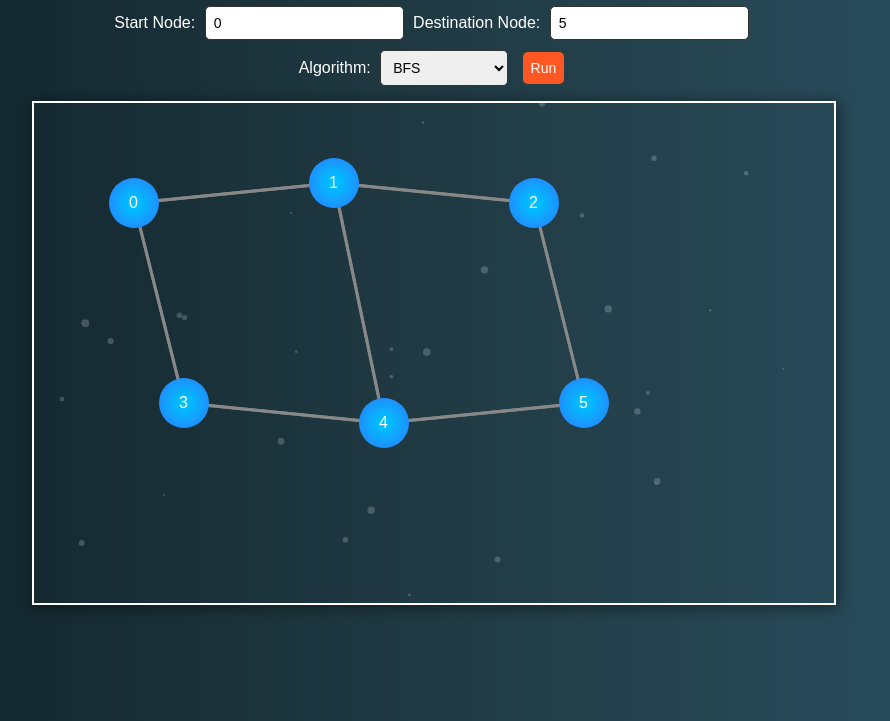
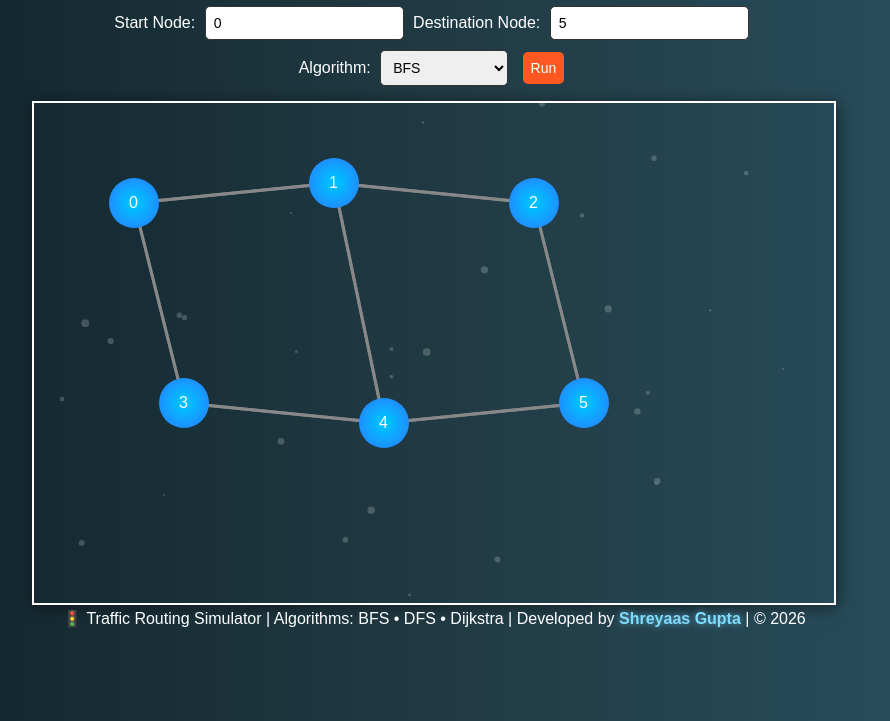
Before and after one commit to itsShreyaas/TRAFFIC-ROUTING-WEB, a plain HTML site: page index.html in a window 1280 px wide. Shown: the part 79-800 px from the top of the page, without its empty margins (206-1096 px from the left). Drawn offline with Linux system fonts and the light colour scheme.

Commit message:
Add footer to project

```diff
--- a/index.html
+++ b/index.html
@@ -21,6 +21,18 @@
 </div>
 
 <canvas id="graphCanvas" width="800" height="500"></canvas>
+<footer class="app-footer">
+  <div class="footer-content">
+    <span>🚦 Traffic Routing Simulator</span>
+    <span class="divider">|</span>
+    <span>Algorithms: BFS • DFS • Dijkstra</span>
+    <span class="divider">|</span>
+    <span>Developed by <strong>Shreyaas Gupta</strong></span>
+    <span class="divider">|</span>
+    <span>© 2026</span>
+  </div>
+</footer>
+
 
 <script src="script.js"></script>
 </body>
--- a/style.css
+++ b/style.css
@@ -37,3 +37,8 @@ canvas {
     border: 2px solid #fff;
     box-shadow: 2px 2px 15px rgba(0,0,0,0.5);
 }
+.app-footer strong {
+  color: #7fdcff;
+  font-weight: 600;
+  text-shadow: 0 0 6px rgba(127, 220, 255, 0.6);
+}
```
